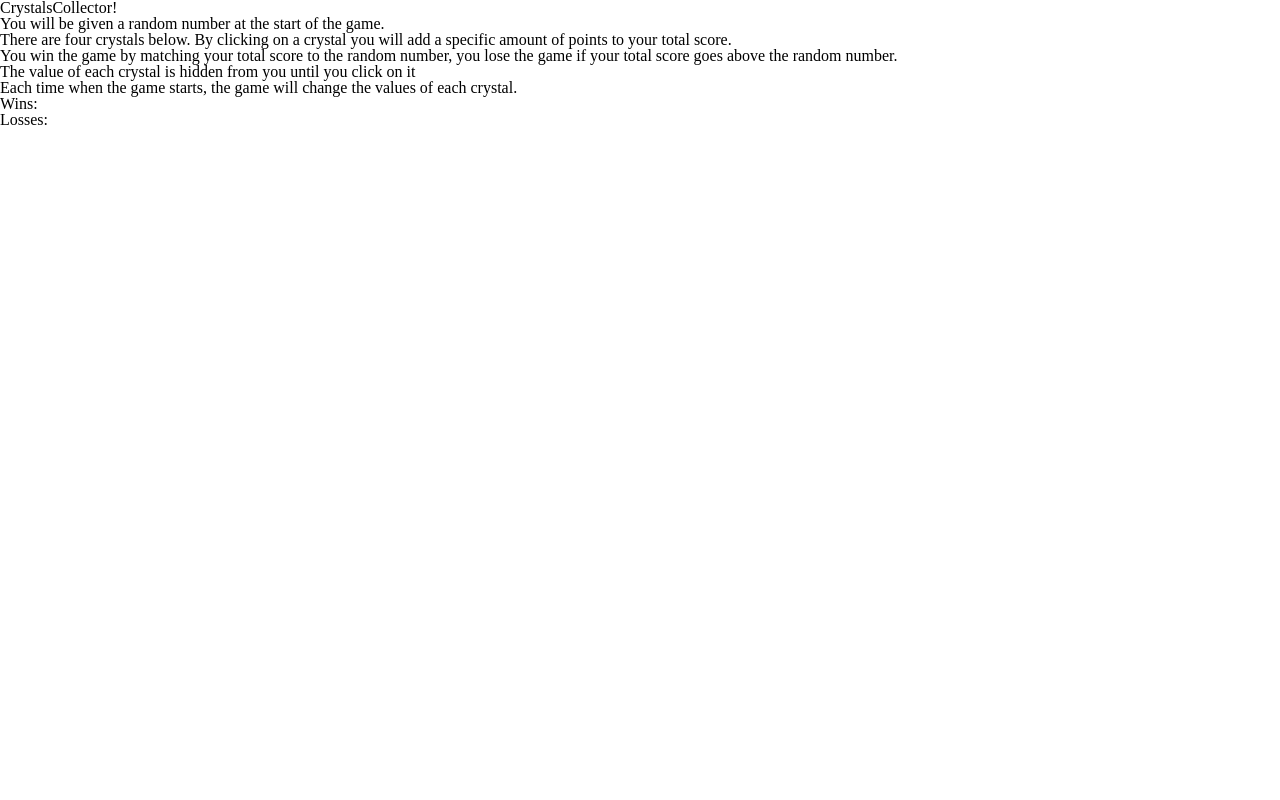
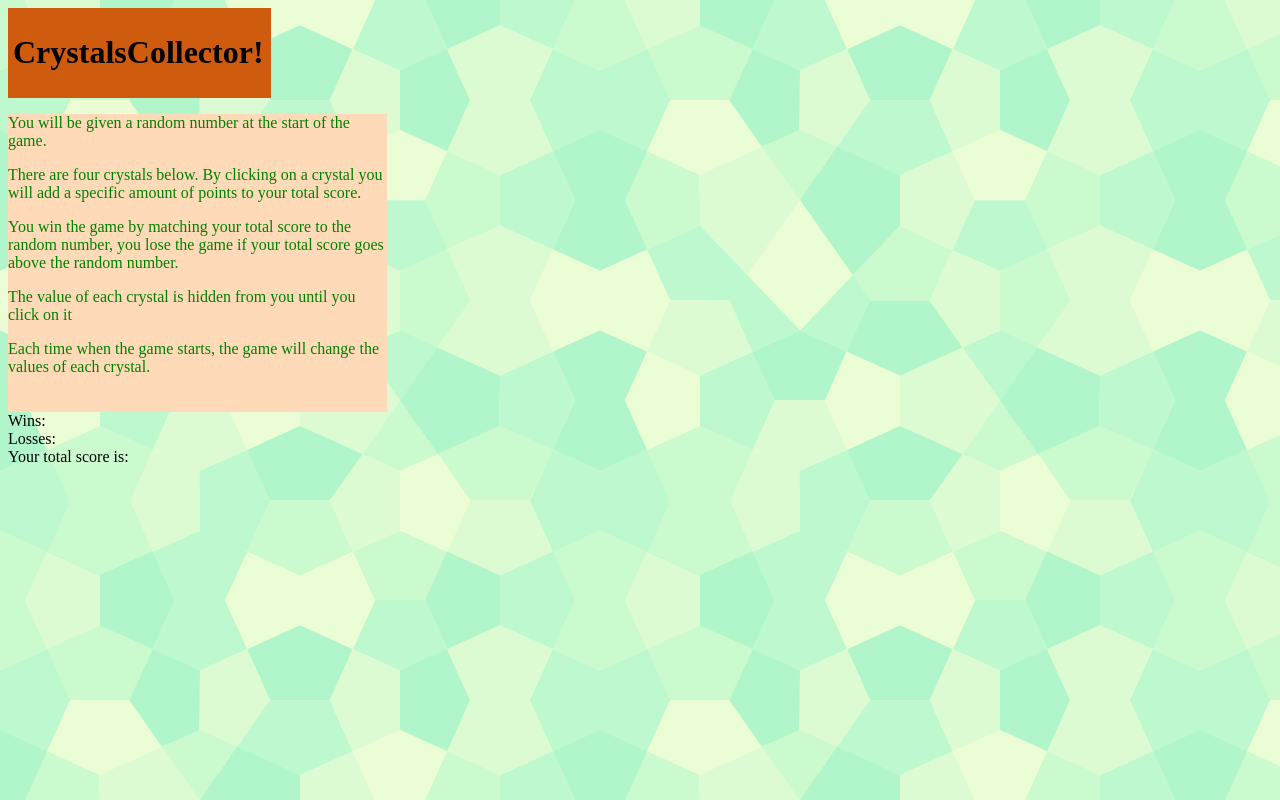
Before and after one commit to xanderrrrrr/unit-4-game, a plain HTML site: page index.html in a window 1280 px wide. Drawn offline with nearby package versions, Linux system fonts and the light colour scheme.

Commit message:
started css styling

```diff
--- a/assets/css/style.css
+++ b/assets/css/style.css
@@ -0,0 +1,17 @@
+body {
+    background: url(../images/uglybackground.png)
+}
+
+.fillTawny {
+    background-color: rgb(206, 91, 14);
+    width: 20%;
+    padding: 5px;
+}
+
+#instructions {
+    background-color: peachpuff;
+    color: green;
+    word-wrap: break-word;
+    width: 30%;
+    padding-bottom: 20px;;
+}
--- a/index.html
+++ b/index.html
@@ -8,13 +8,13 @@
         <script src="https://cdnjs.cloudflare.com/ajax/libs/jquery/3.2.1/jquery.min.js"></script>
 
         <!-- Link to in-house reset stylesheet-->
-        <link rel="stylesheet" href="assets/css/reset.css">
+        <!-- <link rel="stylesheet" href="assets/css/reset.css"> -->
 
         <!-- Here's a link to the actual stylesheet -->
-        <link rel="style" href="assets/css/style.css">
+        <link rel="stylesheet" href="assets/css/style.css">
     </head>
     <body>
-        <div id="main-header">
+        <div id="main-header" class="fillTawny">
             <h1>CrystalsCollector!</h1>
         </div>
         <div id="instructions">
@@ -31,6 +31,14 @@
                 <div id="losses">Losses: </div>
             </div>
         </div>
+        <div id="crystals-display">
+            <div id="redCrystal"></div>
+            <div id="blueCrystal"></div>
+            <div id="yellowCrystal"></div>
+            <div id="greenCrystal"></div>
+        </div>
+        <div id="nothing">Your total score is: </div>
+        <div id="total-scofe"></div>
 
     </body>
 </html>
```
Also changed, not shown: assets/images/uglybackground.png (added), 1 other file.
